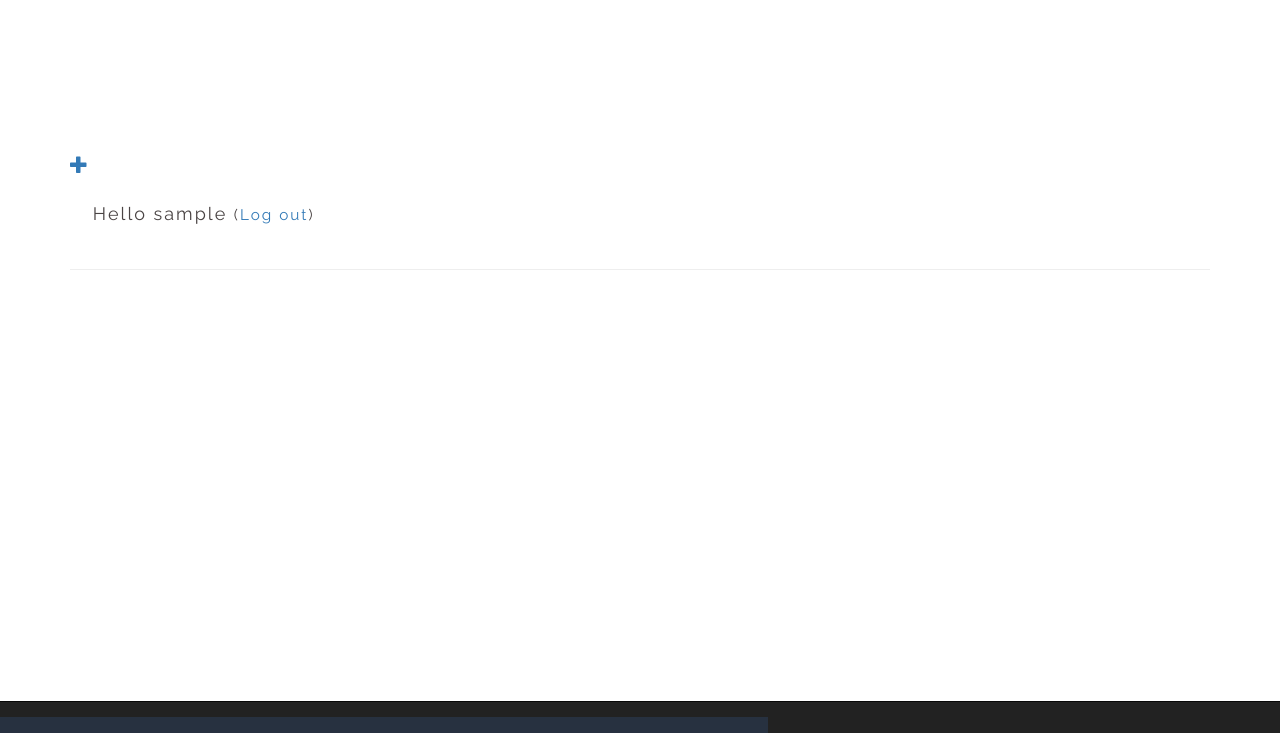
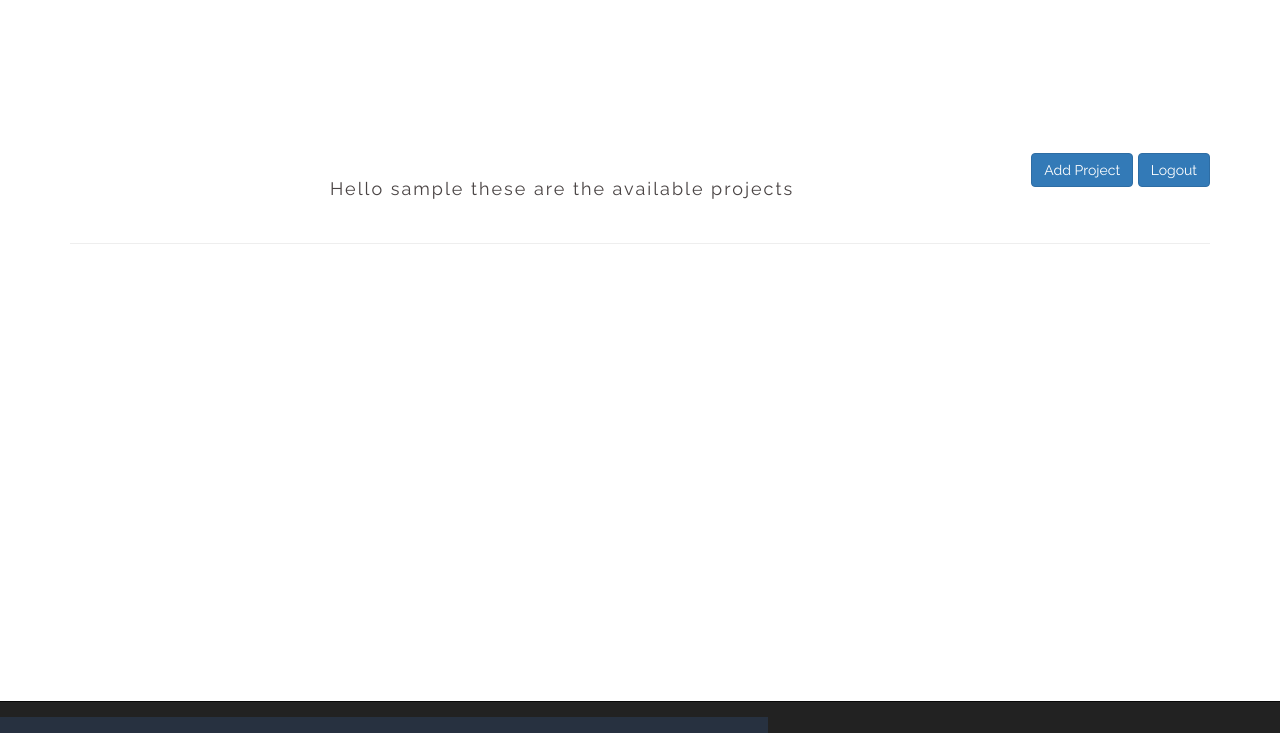
Before and after one commit to TessieWaithira/sidegigs, a Django app: page /project_list/ in a window 1280 px wide. Shown: the part 67-800 px from the top of the page. Run offline with Django 3.2, Linux system fonts and the light colour scheme; the visitor is signed in with stand-in values (Sample User, id 1); data that the repository does not hold is empty; some libraries are stand-ins or nearby versions.

Commit message:
add an add project button and login button to project view

```diff
--- a/projects/templates/project_list.html
+++ b/projects/templates/project_list.html
@@ -4,8 +4,12 @@
     <br><br><br><br><br><br><br>
         <div class="page-header">
             {% if user.is_authenticated %}
-            <a href="{% url 'project_new' %}" class="top-menu"><span class="glyphicon glyphicon-plus"></span></a>
-            <p class="top-menu">Hello {{ user.username }} <small>(<a href="{% url 'logout' %}">Log out</a>)</small></p>
+                <div class="pull-right">
+                    <a href="{% url 'project_new' %}"><button class="btn btn-primary">Add Project</button></a>
+                    <a href="{% url 'logout' %}"><button class="btn btn-primary">Logout</button></a>
+                </div>
+            <p class="text-center">Hello {{ user.username }} these are the available projects</p>
+
             {% else %}
             <a href="{% url 'login' %}" class="top-menu"><span class="glyphicon glyphicon-lock"></span></a>
             {% endif %}
```
